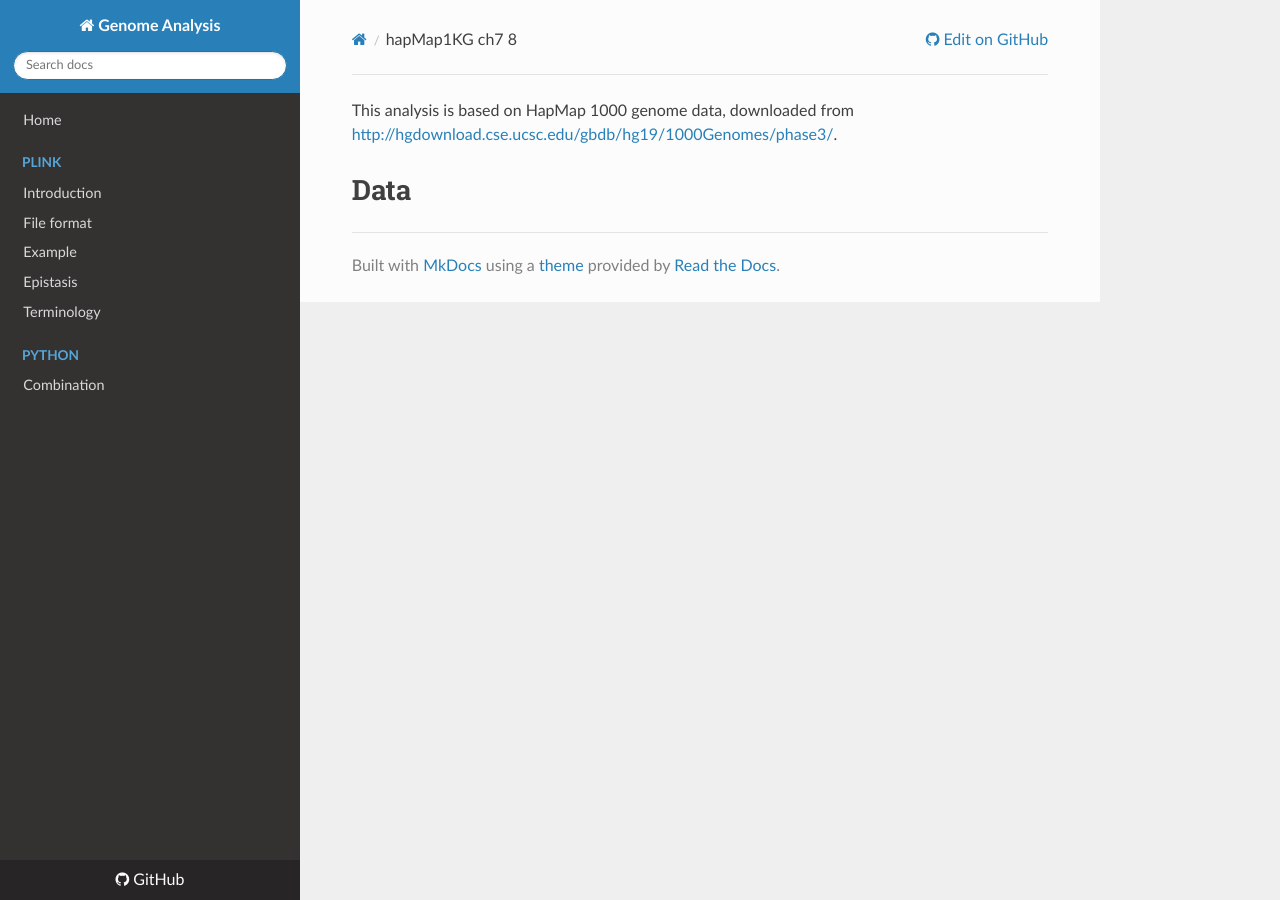
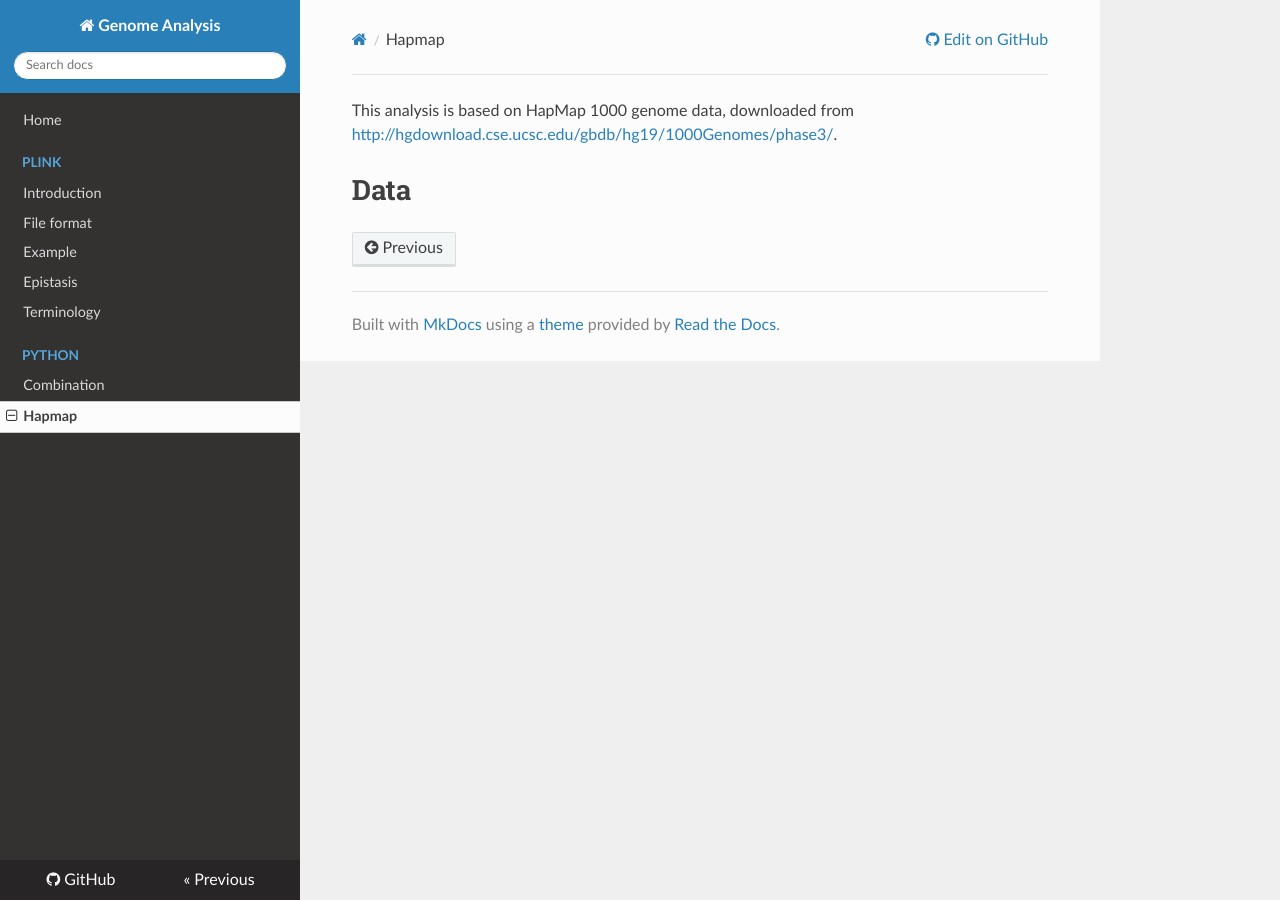
Before and after one commit to WonyoungCho/plink, an MkDocs documentation site: the page built from docs/hapMap1KG_ch7_8.md, in a window 1280 px wide. Built offline with MkDocs 1.6.1, drawn with Linux system fonts in a browser that asks for light colours; nearby versions of some CDN libraries; old or Windows-style settings are respelled for this version of MkDocs; some of the changed lines change nothing that is shown.

Commit message:
Update mkdocs.yml

```diff
--- a/mkdocs.yml
+++ b/mkdocs.yml
@@ -16,5 +16,6 @@ pages:
     - Terminology: 'terminology.md'
     - Python:
         - 'Combination' : 'python_combo.md'
+    - Hapmap: 'hapMap1KG_ch7_8.md'
 
 theme: readthedocs
```
